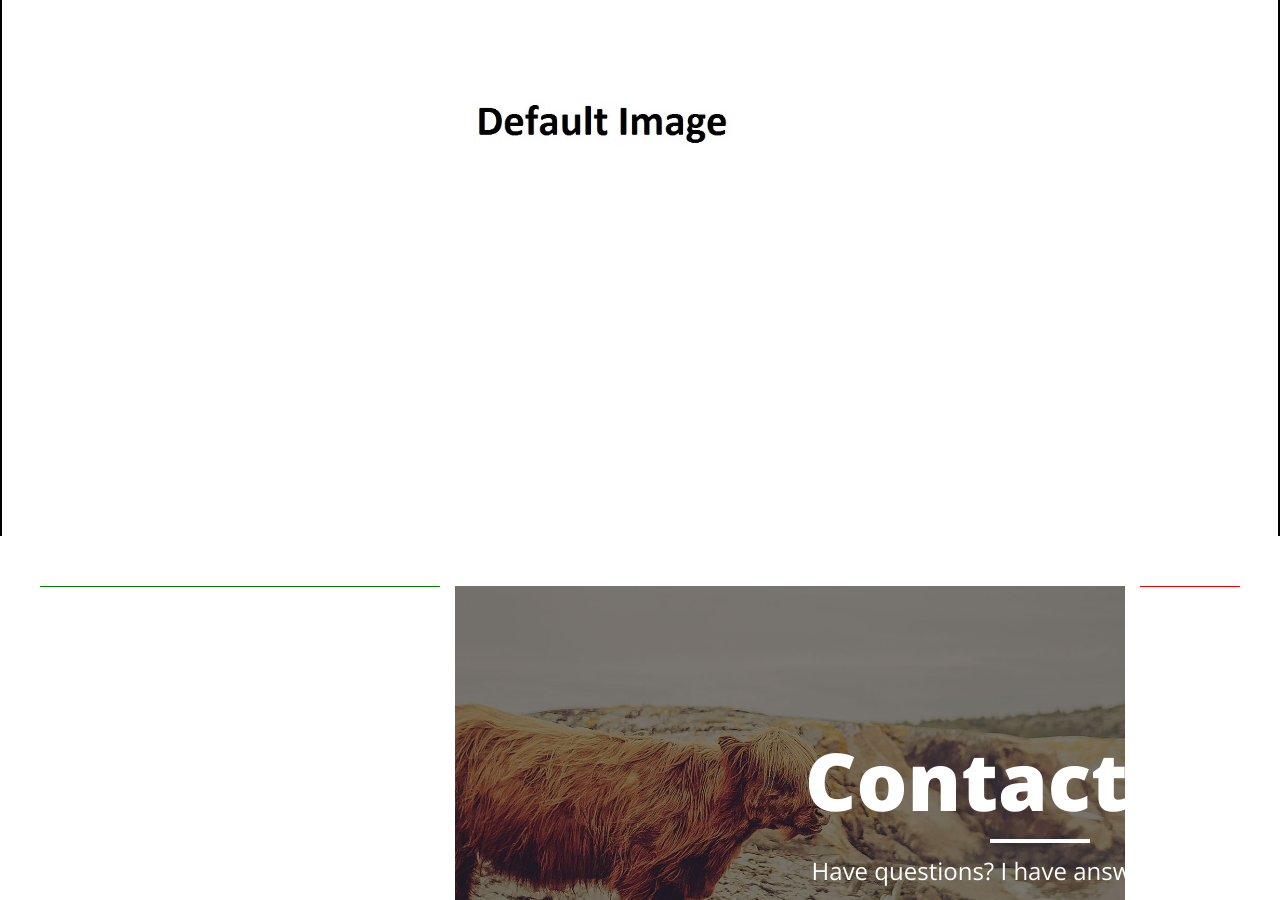
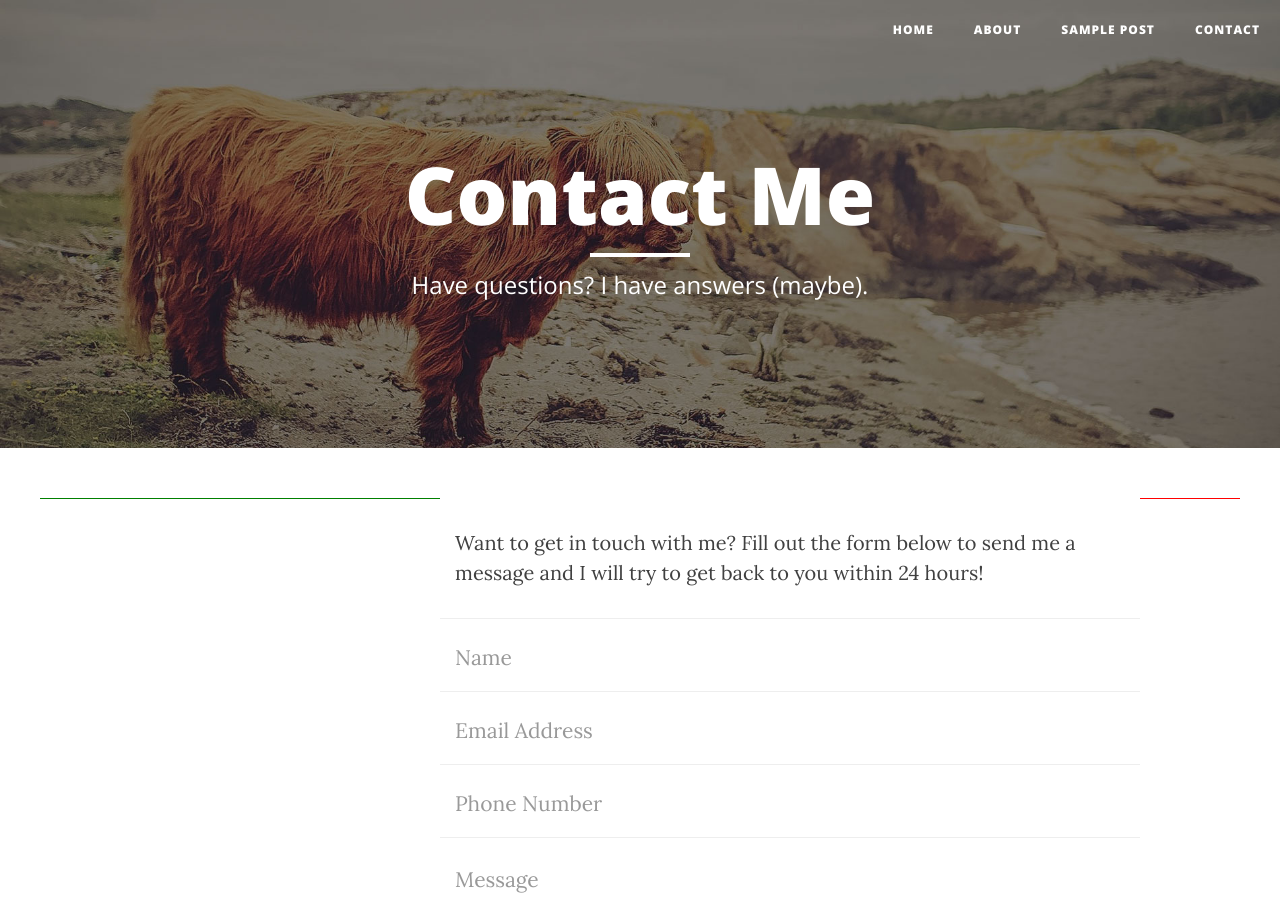
Before and after one commit to LaVillaine/LaVillaine.github.io, a Jekyll site: the page built from contact.html, in a window 1280 px wide and 900 px high. Built offline with Jekyll 4.4.1, drawn with Linux system fonts in a browser that asks for light colours; nearby versions of some CDN libraries.

Commit message:
Updated about.html and index.html

```diff
--- a/contact.html
+++ b/contact.html
@@ -1,28 +1,11 @@
 ---
 layout: default
 title: "Contact Me"
+siteHeading: "Contact Me"
+subHeading: "Have questions? I have answers (maybe)."
+image: "img/contact-bg.jpg"
 ---
 
-<!-- Page Header -->
-    <!-- Set your background image for this header on the line below. -->
-    <header class="intro-header" style="background-image: url('img/contact-bg.jpg')">
-        <div class="container">
-            <div class="row">
-                <div class="col-lg-8 col-lg-offset-2 col-md-10 col-md-offset-1">
-                    <div class="page-heading">
-                        <h1>Contact Me</h1>
-                        <hr class="small">
-                        <span class="subheading">Have questions? I have answers (maybe).</span>
-                    </div>
-                </div>
-            </div>
-        </div>
-    </header>
-
-    <!-- Main Content -->
-    <div class="container">
-        <div class="row">
-            <div class="col-lg-8 col-lg-offset-2 col-md-10 col-md-offset-1">
                 <p>Want to get in touch with me? Fill out the form below to send me a message and I will try to get back to you within 24 hours!</p>
                 <!-- Contact Form - Enter your email address on line 19 of the mail/contact_me.php file to make this form work. -->
                 <!-- WARNING: Some web hosts do not allow emails to be sent through forms to common mail hosts like Gmail or Yahoo. It's recommended that you use a private domain email address! -->
@@ -64,8 +47,5 @@
                         </div>
                     </div>
                 </form>
-            </div>
-        </div>
-    </div>
 
     <hr>
```
Also changed, not shown: about.html (+3 -23 lines).
